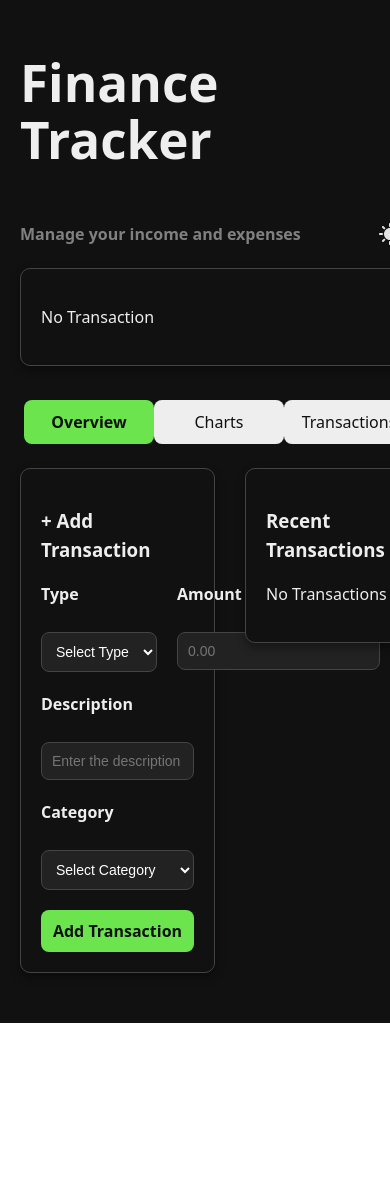
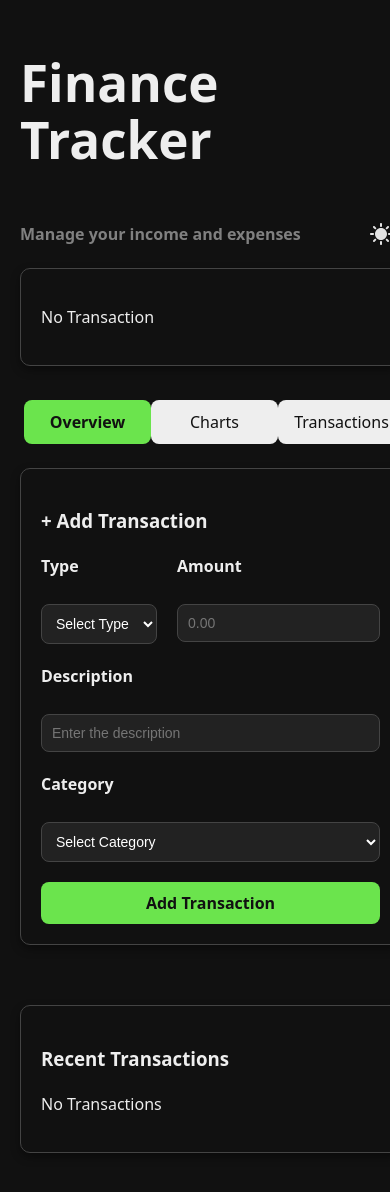
Before and after one commit to saujanyamahajan/Ledger, a React (Vite) app: page / in a window 390 px wide. Shown: the top 1192 px of the page. Before the commit the page ends 1023 px from the top, so only its background shows below. Built offline with nearby package versions, Linux system fonts and the light colour scheme.

Commit message:
mobile css fixes

```diff
--- a/src/App.css
+++ b/src/App.css
@@ -98,11 +98,18 @@ button:has(img) {
 }
 .formcard {
   display: flex;
-  flex-direction: row;
+  flex-direction: column;
   gap: 30px;
   width: 100%;
 }
 
-.formROW {
-  width: 50%;
+/* Apply side-by-side layout only on big screens */
+@media (min-width: 768px) {
+  .formcard {
+    flex-direction: row;
+  }
+
+  .formROW {
+    width: 50%;
+  }
 }
```
